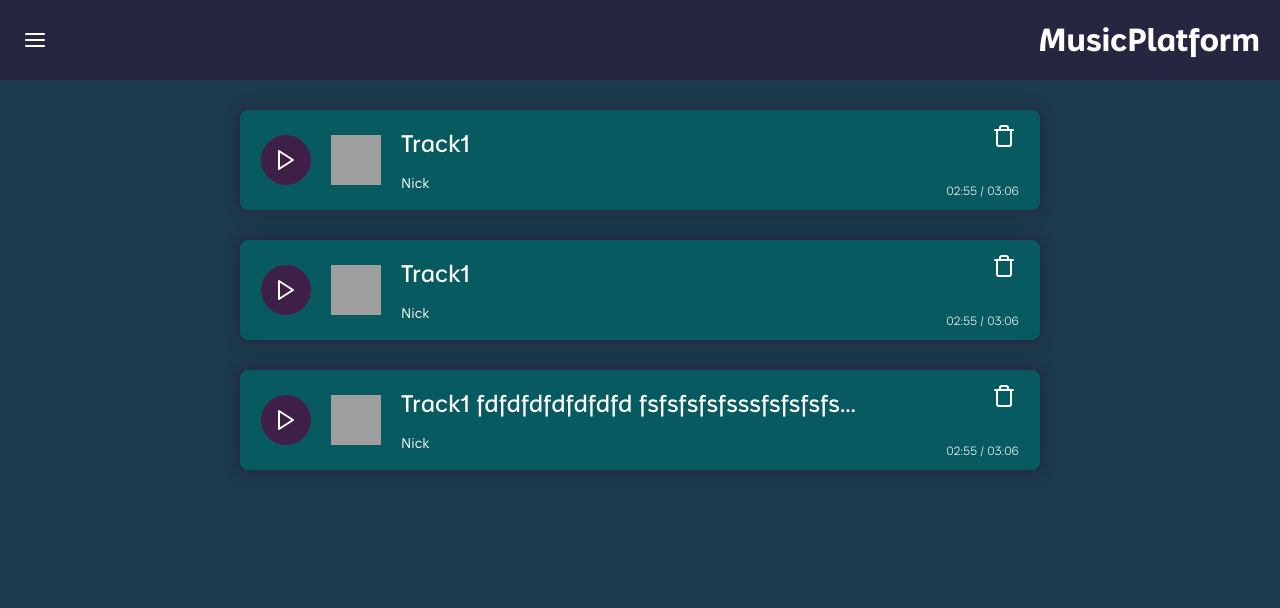
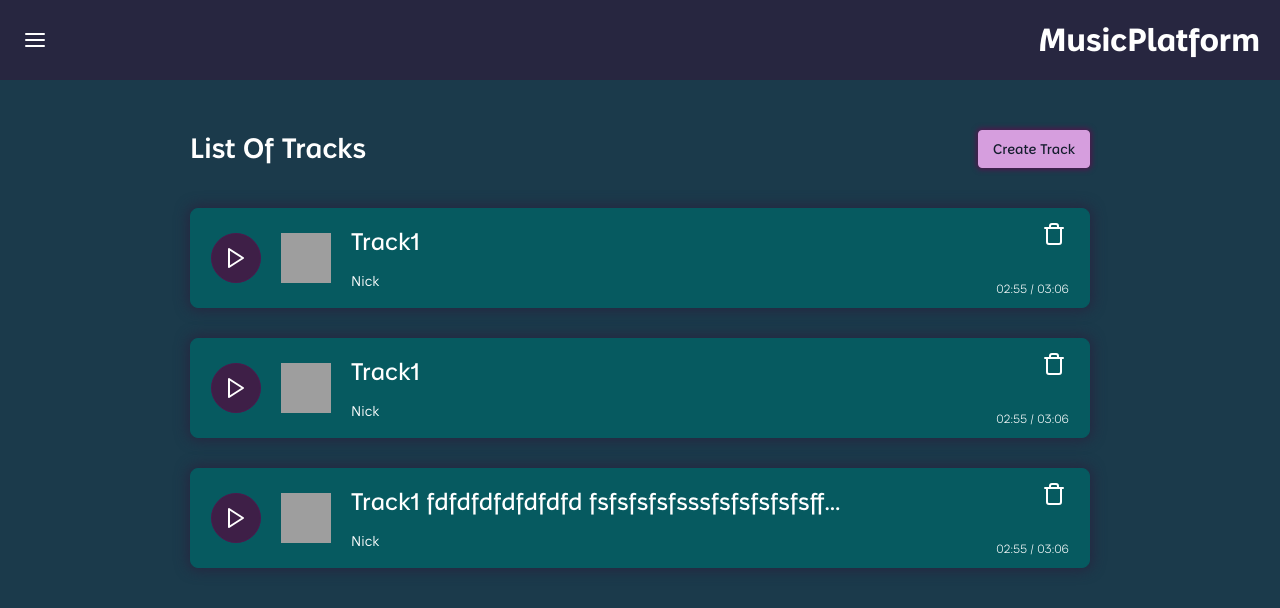
Before and after one commit to Val-M9/music-platform, a Next.js app in the folder frontend/: page /tracks in a window 1280 px wide. Shown: the top 608 px of the page. Built offline with nearby package versions, Linux system fonts and the light colour scheme.

Commit message:
code refactor, add types, fil track page

```diff
--- a/frontend/common/constants/menu-items.ts
+++ b/frontend/common/constants/menu-items.ts
@@ -1,4 +1,5 @@
 import { Home, Icon, Music, List } from 'react-feather/';
+import { Routes } from '../enums';
 
 type MenuItems = {
 	title: string;
@@ -7,7 +8,7 @@ type MenuItems = {
 }[];
 
 export const menuItems: MenuItems = [
-	{ title: 'Main', anchor: '/', icon: Home },
-	{ title: 'Tracks', anchor: '/tracks', icon: Music },
-	{ title: 'Albums', anchor: '/albums', icon: List },
+	{ title: 'Main', anchor: Routes.MAIN, icon: Home },
+	{ title: 'Tracks', anchor: Routes.TRACKS, icon: Music },
+	{ title: 'Albums', anchor: Routes.ALBUMS, icon: List },
 ];
--- /dev/null
+++ b/frontend/common/enums/index.ts
@@ -0,0 +1 @@
+export { Routes } from './routes';
--- /dev/null
+++ b/frontend/common/enums/routes.ts
@@ -0,0 +1,6 @@
+export enum Routes {
+	MAIN = '/',
+	TRACKS = '/tracks',
+	CREATE_TRACK = '/tracks/create',
+	ALBUMS = '/albums',
+}
--- a/frontend/components/button/styles.module.scss
+++ b/frontend/components/button/styles.module.scss
@@ -14,6 +14,13 @@
   outline: none;
   border: none;
   cursor: pointer;
+  font-size: $fs-4;
+  font-weight: $fw-regular;
+
+  @media (min-width: $bp-small) {
+    font-size: $fs-6;
+    font-weight: $fw-medium;
+  }
 
   & .icon {
     width: 16px;
@@ -36,7 +43,7 @@
     padding: 6px;
     background-color: $violet-300;
     border: 1px solid $violet-200;
-    border-radius: 50%;
+    border-radius: $radius-50;
 
     @media (min-width: $bp-small) {
       width: 40px;
@@ -50,4 +57,22 @@
       padding: 10px;
     }
   }
+
+  &[data-variant='outlined'] {
+    width: fit-content;
+    padding: 5px 8px;
+    color: $green-700;
+    background-color: $violet-100;
+    border: 1px solid $violet-100;
+    border-radius: $radius-4;
+    box-shadow: 0px 0px 5px 2px $violet-200;
+
+    &:hover {
+      box-shadow: 0px 0px 2px $violet-100;
+    }
+
+    @media (min-width: $bp-small) {
+      padding: 18px 14px;
+    }
+  }
 }
--- a/frontend/components/button/types.ts
+++ b/frontend/components/button/types.ts
@@ -3,6 +3,6 @@ import { Icon } from 'react-feather';
 export type ButtonProps = {
 	Icon?: Icon;
 	title?: string;
-	variant?: 'rounded' | 'basic';
+	variant?: 'rounded' | 'basic' | 'outlined';
 	onClick: () => void;
 };
--- a/frontend/components/track-card/styles.module.scss
+++ b/frontend/components/track-card/styles.module.scss
@@ -5,7 +5,7 @@
   display: flex;
   margin-top: 30px;
   width: 95%;
-  max-width: 800px;
+  max-width: 900px;
   height: 90px;
   background-color: $green-300;
   border: 1px solid $green-300;
--- a/frontend/components/track-list/index.tsx
+++ b/frontend/components/track-list/index.tsx
@@ -5,11 +5,11 @@ import styles from './styles.module.scss';
 
 const TrackList: FC<TrackListProps> = ({ tracks }) => {
 	return (
-		<div className={styles.listWrapper}>
+		<>
 			{tracks.map((track) => (
 				<TrackCard key={track._id} track={track} />
 			))}
-		</div>
+		</>
 	);
 };
 
--- a/frontend/components/track-list/styles.module.scss
+++ /dev/null
@@ -1,7 +0,0 @@
-.listWrapper {
-  display: flex;
-  flex-direction: column;
-  align-items: center;
-  width: 100%;
-  height: 100%;
-}
--- a/frontend/pages/tracks/index.tsx
+++ b/frontend/pages/tracks/index.tsx
@@ -1,6 +1,9 @@
+import { useRouter } from 'next/router';
 import { FC } from 'react';
+import { Routes } from '../../common/enums';
 import { Track } from '../../common/types';
-import { Layout, TrackList } from '../../components';
+import { Button, Layout, TrackList } from '../../components';
+import styles from './styles.module.scss';
 
 const tracks: Track[] = [
 	{
@@ -36,9 +39,23 @@ const tracks: Track[] = [
 ];
 
 const Tracks: FC = () => {
+	const router = useRouter();
+
 	return (
 		<Layout>
-			<TrackList tracks={tracks} />
+			<div className={styles.wrapper}>
+				<div className={styles.top}>
+					<h2>List Of Tracks</h2>
+					<Button
+						onClick={() => router.push(Routes.CREATE_TRACK)}
+						title='Create Track'
+						variant='outlined'
+					/>
+				</div>
+				<div className={styles.listWrapper}>
+					<TrackList tracks={tracks} />
+				</div>
+			</div>
 		</Layout>
 	);
 };
--- /dev/null
+++ b/frontend/pages/tracks/styles.module.scss
@@ -0,0 +1,39 @@
+@import '../../public/css/quantities.scss';
+
+.wrapper {
+  display: flex;
+  flex-direction: column;
+  align-items: center;
+  width: 100%;
+  height: 100%;
+
+  & .top {
+    display: flex;
+    flex-direction: row;
+    justify-content: space-between;
+    margin: 50px 0px 10px 0px;
+    max-width: 900px;
+    width: 95%;
+
+    @media (min-width: $bp-medium) {
+      width: 80%;
+    }
+
+    & h2 {
+      font-size: $fs-16;
+      font-weight: $fw-semi-bold;
+
+      @media (min-width: $bp-small) {
+        font-size: $fs-20;
+      }
+    }
+  }
+
+  & .listWrapper {
+    display: flex;
+    flex-direction: column;
+    align-items: center;
+    width: 100%;
+    height: 100%;
+  }
+}
--- a/frontend/public/css/colors.scss
+++ b/frontend/public/css/colors.scss
@@ -2,6 +2,7 @@ $violet-500: #272640;
 $violet-300: #3e1f47;
 $violet-200: #4d194d;
 $violet-100: #D69ede;
+$green-700: #141d2d;
 $green-600: #212f45;
 $green-500: #1b3a4b;
 $green-400: #144552;
```
